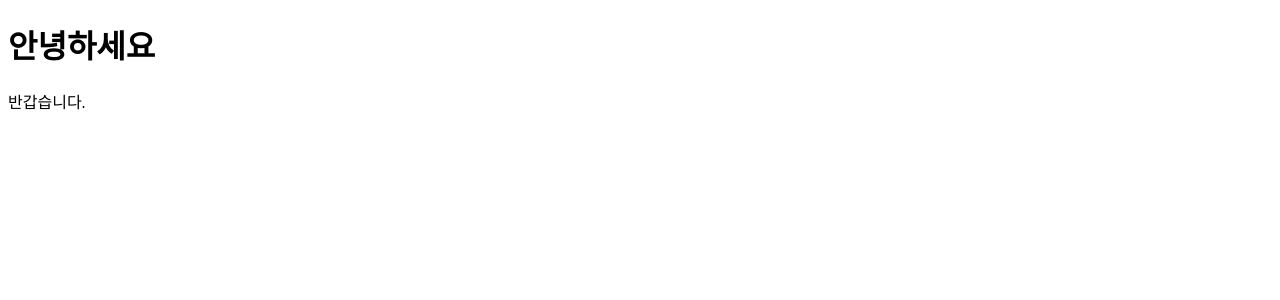
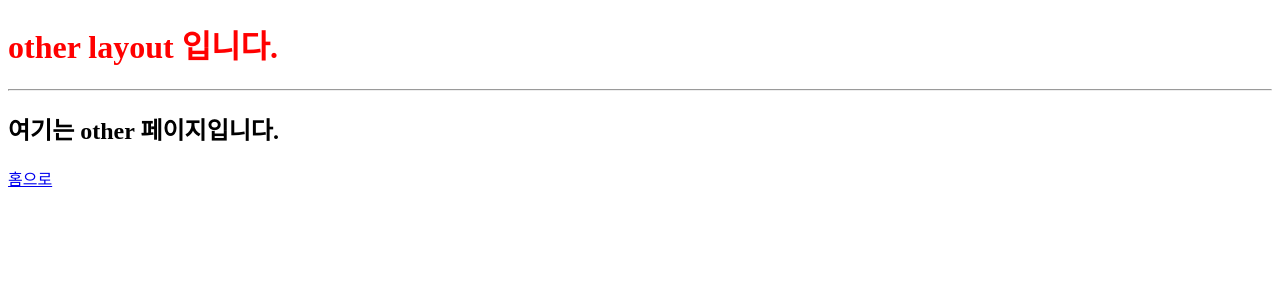
Before and after one commit to tmddnjs1533/my-first-nuxt-app, a Nuxt app: page /other in a window 1280 px wide. Shown: the top 300 px of the page. Built offline with nearby package versions, Linux system fonts and the light colour scheme.

Commit message:
basic router

```diff
--- a/app.vue
+++ /dev/null
@@ -1,12 +0,0 @@
-<script setup>
-/**
- * app.config.ts
- */
-const config = useAppConfig();
-</script>
-<template>
-  <div>
-    <h1>{{config.title}}</h1>
-    <p>{{config.description}}</p>
-  </div>
-</template>
--- /dev/null
+++ b/layouts/default.vue
@@ -0,0 +1,17 @@
+<template>
+<div>
+  <h1>default layout 입니다.</h1>
+  <hr>
+  <slot />
+</div>
+</template>
+
+<script>
+export default {
+  name: "default"
+}
+</script>
+
+<style scoped>
+
+</style>
--- /dev/null
+++ b/layouts/other.vue
@@ -0,0 +1,19 @@
+<template>
+<div>
+  <h1>other layout 입니다.</h1>
+  <hr>
+  <slot />
+</div>
+</template>
+
+<script>
+export default {
+  name: "other"
+}
+</script>
+
+<style scoped>
+h1 {
+  color: red;
+}
+</style>
--- /dev/null
+++ b/pages/index.vue
@@ -0,0 +1,21 @@
+<script setup>
+/**
+ * app.config.ts
+ */
+const config = useAppConfig();
+
+</script>
+<script>
+definePageMeta({
+  layout: 'default'
+})
+</script>
+<template>
+  <div>
+    <h1>{{config.title}}</h1>
+    <p>{{config.description}}</p>
+    <NuxtLink to="/other">
+      other 페이지로
+    </NuxtLink>
+  </div>
+</template>
--- /dev/null
+++ b/pages/other.vue
@@ -0,0 +1,18 @@
+<template>
+<div>
+  <h2>여기는 other 페이지입니다.</h2>
+    <NuxtLink to="/">
+      홈으로
+    </NuxtLink>
+</div>
+</template>
+
+<script>
+definePageMeta({
+  layout: 'other'
+})
+</script>
+
+<style scoped>
+
+</style>
```
